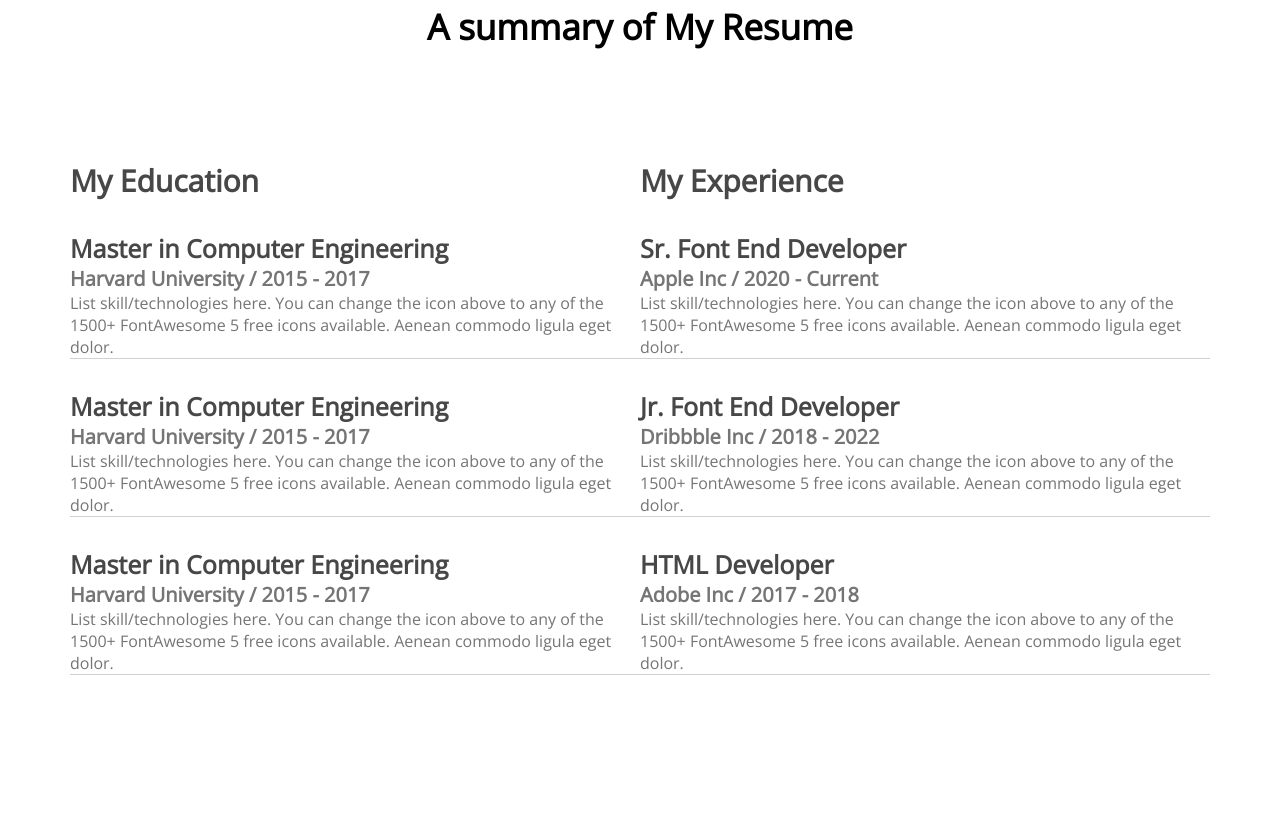
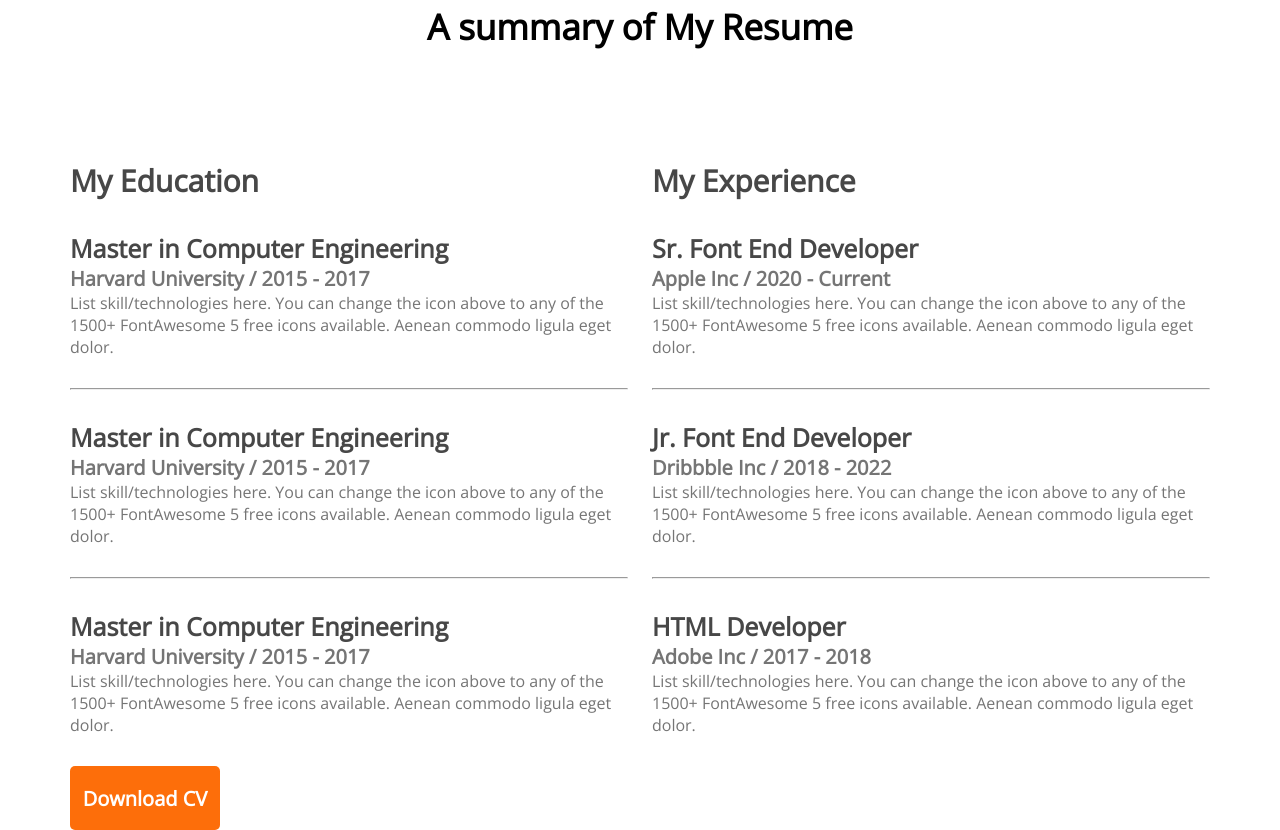
Before and after one commit to Rakib404H/developer-portfolio, a plain HTML site: page index.html in a window 1280 px wide. Shown: the part 2242-3072 px from the top of the page. Before the commit the page ends 2947 px from the top, so only its background shows below. Drawn offline with nearby package versions, Linux system fonts and the light colour scheme.

Commit message:
resume last

```diff
--- a/index.html
+++ b/index.html
@@ -100,12 +100,14 @@
                         <p class="degree-description">List skill/technologies here. You can change the icon above
                             to any of the 1500+ FontAwesome 5 free icons available. Aenean commodo ligula eget dolor.</p>
                     </div>
+                    <hr>
                     <div class="degree">
                         <h4 class="course-name">Master in Computer Engineering</h4>
                         <p class="institute-sess">Harvard University / 2015 - 2017</p>
                         <p class="degree-description">List skill/technologies here. You can change the icon above
                             to any of the 1500+ FontAwesome 5 free icons available. Aenean commodo ligula eget dolor.</p>
                     </div>
+                    <hr>
                     <div class="degree">
                         <h4 class="course-name">Master in Computer Engineering</h4>
                         <p class="institute-sess">Harvard University / 2015 - 2017</p>
@@ -121,12 +123,14 @@
                         <p class="degree-description">List skill/technologies here. You can change the icon above
                             to any of the 1500+ FontAwesome 5 free icons available. Aenean commodo ligula eget dolor.</p>
                     </div>
+                    <hr>
                     <div class="degree">
                         <h4 class="course-name">Jr. Font End Developer</h4>
                         <p class="institute-sess">Dribbble Inc / 2018 - 2022</p>
                         <p class="degree-description">List skill/technologies here. You can change the icon above
                             to any of the 1500+ FontAwesome 5 free icons available. Aenean commodo ligula eget dolor.</p>
                     </div>
+                    <hr>
                     <div class="degree">
                         <h4 class="course-name">HTML Developer</h4>
                         <p class="institute-sess">Adobe Inc / 2017 - 2018</p>
@@ -135,6 +139,7 @@
                     </div>
                 </div>
             </div>
+            <div><button class="btn-primary">Download CV</button></div>
         </section>
     </main>
     <footer>
--- a/styles/portfolio.css
+++ b/styles/portfolio.css
@@ -183,6 +183,7 @@ color: #757575;
 }
 .resume-container{
 display: flex;
+gap: 24px;
 }
 .resume-title{
     font-weight: 700;
@@ -190,7 +191,7 @@ display: flex;
     color: #474747;
 }
 .degree{
-    border-bottom: 1px solid #D1D1D1;
+    /* border-bottom: 1px solid #D1D1D1; */
     margin: 30px 0;
 }
 .course-name{
```
